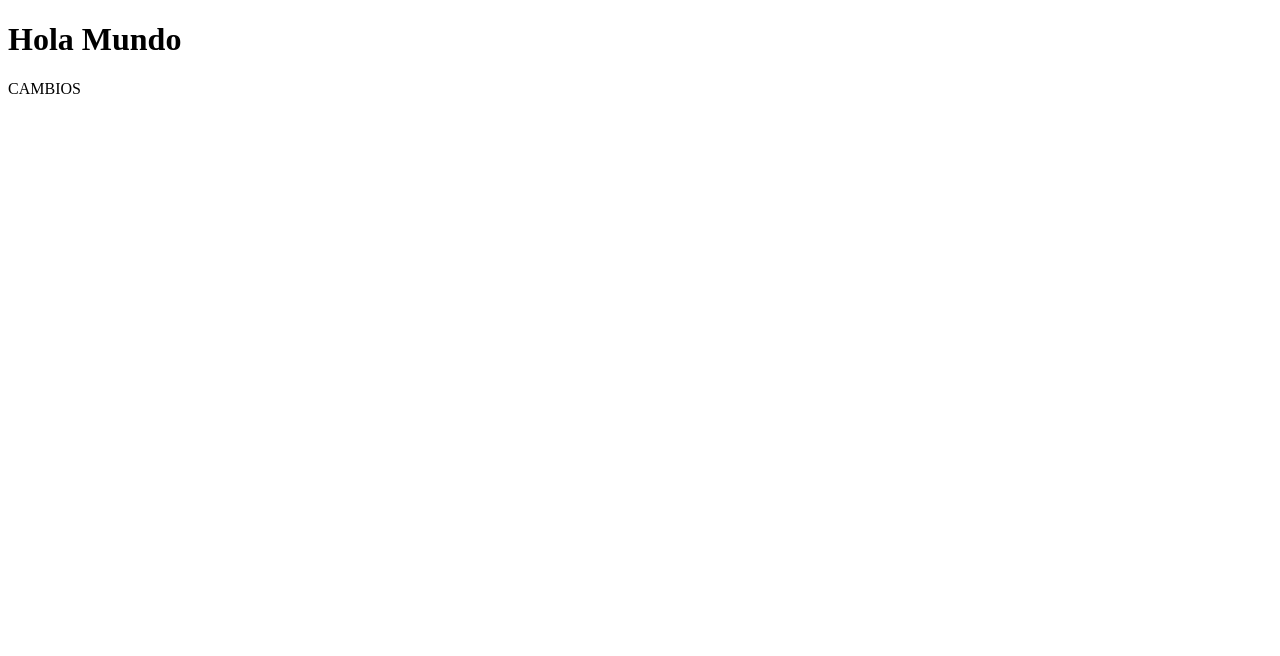
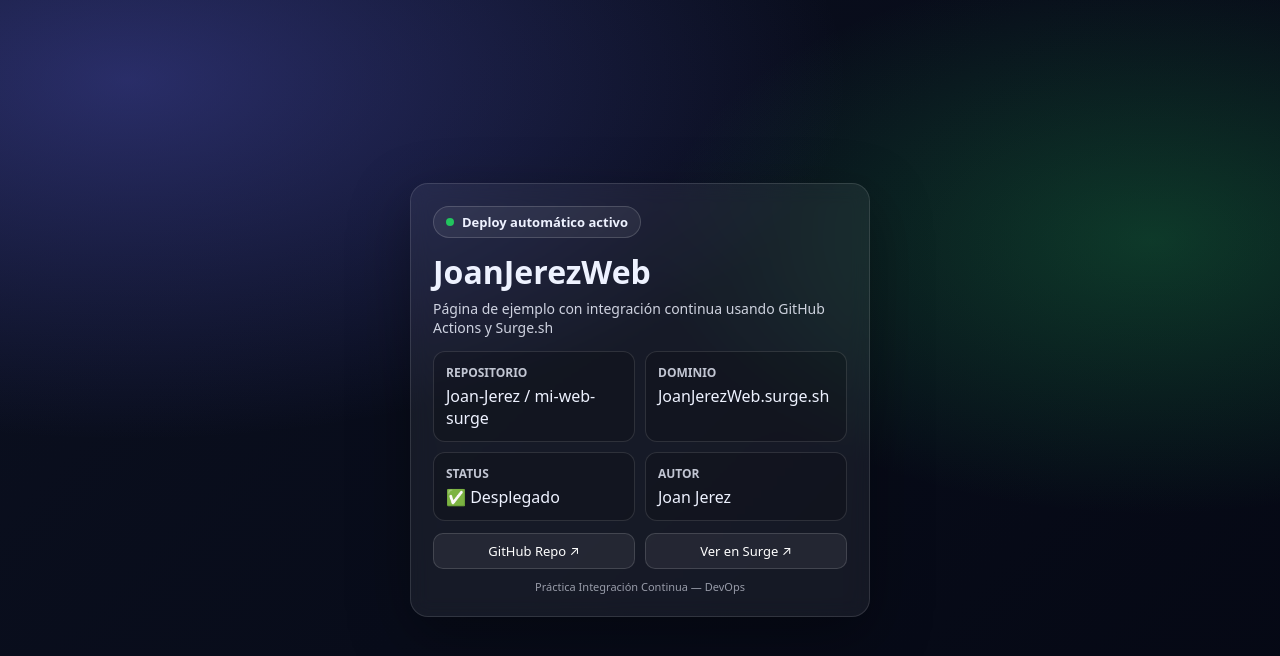
Before and after one commit to Engelesp/practica-surge, a plain HTML site: page index.html in a window 1280 px wide. Drawn offline with Linux system fonts and the light colour scheme.

Commit message:
Refactor index.html for improved structure and styling

```diff
--- a/index.html
+++ b/index.html
@@ -1,12 +1,180 @@
-<!DOCTYPE html>
-<html>
+
+<!doctype html>
+<html lang="es">
 <head>
-    <meta charset="UTF-8">
-    <title>Hola Mundo</title>
+<meta charset="utf-8" />
+<meta name="viewport" content="width=device-width, initial-scale=1" />
+<title>JoanJerezWeb</title>
+
+<style>
+*{box-sizing:border-box}
+
+body{
+  margin:0;
+  font-family:system-ui,-apple-system,Segoe UI,Roboto,Ubuntu;
+  color:#eef2ff;
+
+  min-height:100vh;
+  display:flex;
+  align-items:center;
+  justify-content:center;
+
+  background:
+    radial-gradient(1200px 600px at 10% 10%, rgba(99,102,241,.35), transparent 60%),
+    radial-gradient(900px 500px at 90% 30%, rgba(34,197,94,.25), transparent 55%),
+    linear-gradient(135deg, #0b1020, #050814);
+
+  padding:20px;
+}
+
+.card{
+  width:100%;
+  max-width:460px;
+
+  border:1px solid rgba(255,255,255,.12);
+  background:rgba(255,255,255,.06);
+  backdrop-filter: blur(10px);
+  border-radius:18px;
+  padding:22px;
+
+  box-shadow:0 20px 60px rgba(0,0,0,.35);
+}
+
+.badge{
+  display:inline-flex;
+  align-items:center;
+  gap:8px;
+
+  padding:6px 12px;
+  border-radius:999px;
+  border:1px solid rgba(255,255,255,.16);
+  background:rgba(255,255,255,.06);
+
+  font-size:13px;
+  font-weight:600;
+}
+
+.dot{
+  width:8px;
+  height:8px;
+  border-radius:50%;
+  background:#22c55e;
+}
+
+h1{
+  margin:12px 0 6px;
+  font-size:32px;
+}
+
+p{
+  margin:0 0 14px;
+  color:rgba(238,242,255,.85);
+  font-size:14px;
+}
+
+.grid{
+  display:grid;
+  grid-template-columns:1fr 1fr;
+  gap:10px;
+}
+
+.mini{
+  border:1px solid rgba(255,255,255,.12);
+  border-radius:12px;
+  padding:12px;
+  background:rgba(0,0,0,.18);
+}
+
+.mini h3{
+  margin:0 0 4px;
+  font-size:12px;
+  text-transform:uppercase;
+  opacity:.8;
+}
+
+.btns{
+  display:flex;
+  gap:10px;
+  margin-top:12px;
+}
+
+a{
+  flex:1;
+  text-align:center;
+  text-decoration:none;
+  color:white;
+
+  padding:8px;
+  border-radius:10px;
+  border:1px solid rgba(255,255,255,.14);
+  background:rgba(255,255,255,.06);
+
+  font-size:13px;
+}
+
+footer{
+  margin-top:10px;
+  font-size:11px;
+  opacity:.6;
+  text-align:center;
+}
+</style>
 </head>
+
 <body>
-    <h1>Hola Mundo </h1>
-    <p>CAMBIOS</p>
+
+<div class="card">
+
+  <span class="badge">
+    <span class="dot"></span>
+    Deploy automático activo
+  </span>
+
+  <h1>JoanJerezWeb</h1>
+
+  <p>
+    Página de ejemplo con integración continua usando GitHub Actions y Surge.sh
+  </p>
+
+  <div class="grid">
+
+    <div class="mini">
+      <h3>Repositorio</h3>
+      <div>Joan-Jerez / mi-web-surge</div>
+    </div>
+
+    <div class="mini">
+      <h3>Dominio</h3>
+      <div>JoanJerezWeb.surge.sh</div>
+    </div>
+
+    <div class="mini">
+      <h3>Status</h3>
+      <div>✅ Desplegado</div>
+    </div>
+
+    <div class="mini">
+      <h3>Autor</h3>
+      <div>Joan Jerez</div>
+    </div>
+
+  </div>
+
+  <div class="btns">
+    <a href="https://github.com/Joan-Jerez/mi-web-surge" target="_blank">
+      GitHub Repo ↗
+    </a>
+
+    <a href="http://JoanJerezWeb.surge.sh" target="_blank">
+      Ver en Surge ↗
+    </a>
+  </div>
+
+  <footer>
+    Práctica Integración Continua — DevOps
+  </footer>
+
+</div>
 
 </body>
 </html>
```
